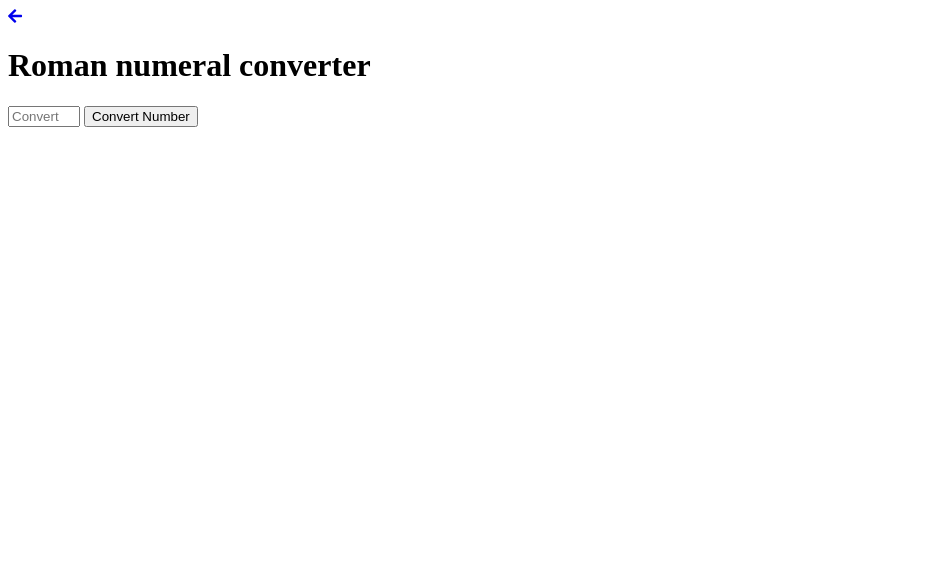
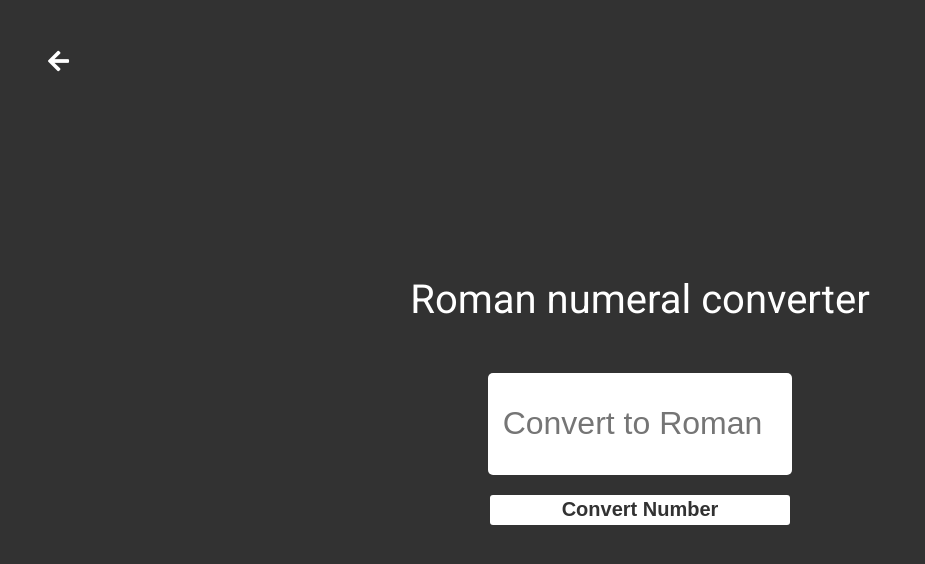
Before and after one commit to nestorhdez/Freecode-Algorithms, a plain HTML site: page projects/Roman/roman.html in a window 1280 px wide. Shown: the whole page, without its empty margins (0-925 px from the left). Drawn offline with Linux system fonts and the light colour scheme; the site is published under a folder, as on GitHub Pages, so addresses that start at the root find nothing.

Commit message:
Fixed routes to files

```diff
--- a/projects/Roman/roman.html
+++ b/projects/Roman/roman.html
@@ -7,11 +7,11 @@
     <meta name="viewport" content="width=device-width, initial-scale=1">
     <link href="https://fonts.googleapis.com/css?family=Roboto" rel="stylesheet">
     <link rel="stylesheet" href="https://use.fontawesome.com/releases/v5.6.1/css/all.css" integrity="sha384-gfdkjb5BdAXd+lj+gudLWI+BXq4IuLW5IT+brZEZsLFm++aCMlF1V92rMkPaX4PP" crossorigin="anonymous">
-    <link rel="stylesheet" type="text/css" media="screen" href="/projects/projects.css">
+    <link rel="stylesheet" type="text/css" media="screen" href="../projects.css">
 </head>
 
 <body>
-  <a class="arrow-back" href="/index.html"><i class="fas fa-arrow-left"></i></a>
+  <a class="arrow-back" href="../../index.html"><i class="fas fa-arrow-left"></i></a>
   <div id="container">
     <h1 id="title">
       Roman numeral converter
```
Also changed, not shown: projects/caesar/caesar.html (+2 -2 lines), projects/palindrome/palindrome.html (+2 -2 lines), projects/phone/phone.html (+2 -2 lines).
